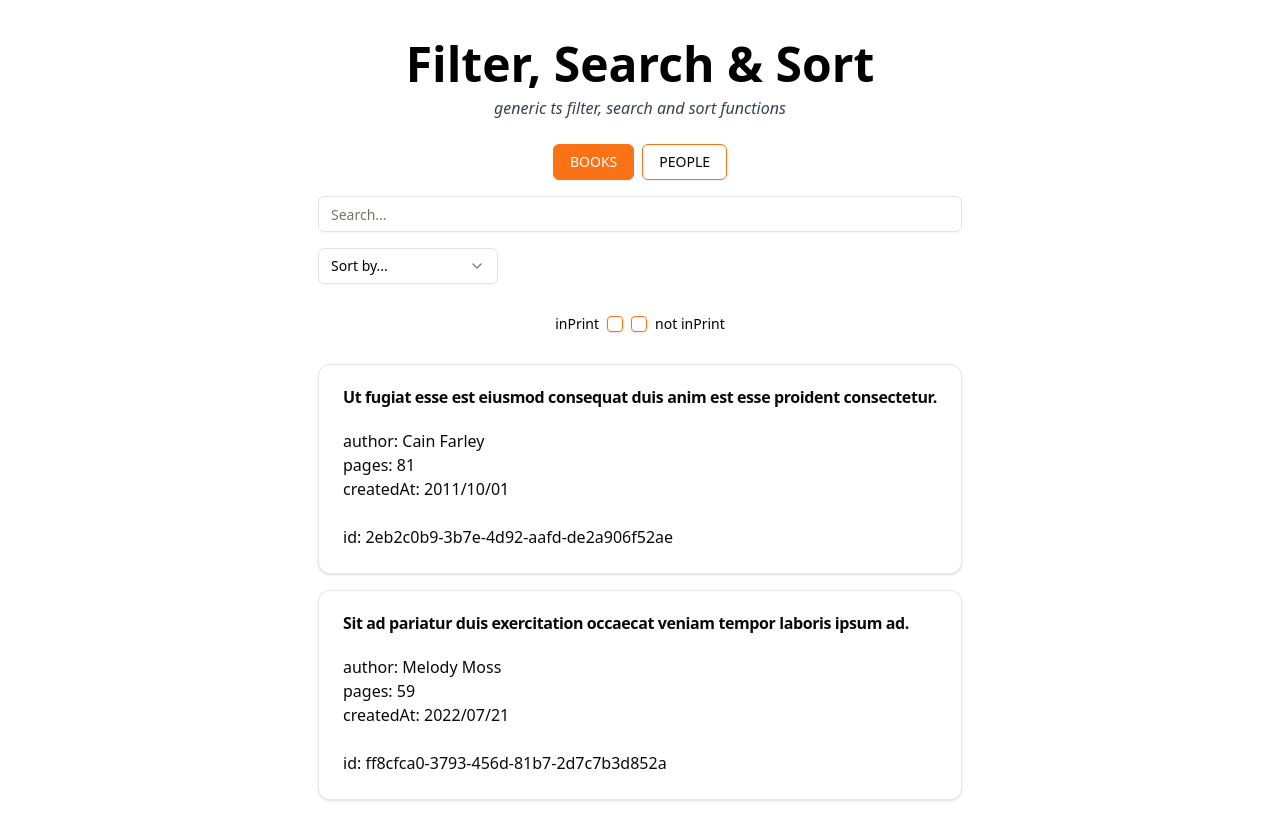
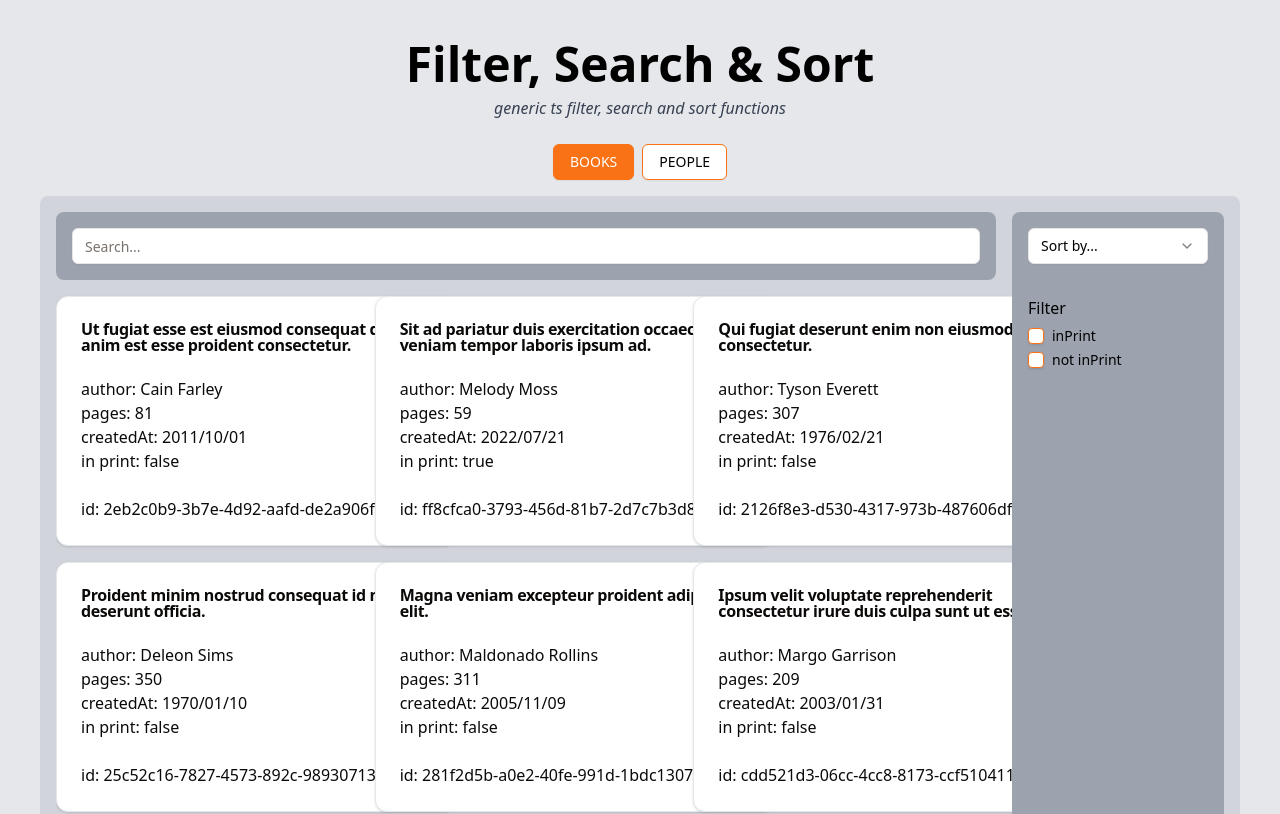
Before and after one commit to willemverbuyst/filter-search-sort, a React (Vite) app: page / in a window 1280 px wide. Shown: the top 814 px of the page. Built offline with nearby package versions, Linux system fonts and the light colour scheme.

Commit message:
Work on layout

```diff
--- a/src/App.tsx
+++ b/src/App.tsx
@@ -12,7 +12,7 @@ function App(): JSX.Element {
   const [display, setDisplay] = useState<keyof typeof Items>(Items.BOOKS);
 
   return (
-    <section className="w-full flex flex-col items-center p-10">
+    <div className="w-full min-h-[100vh] flex flex-col items-center p-10 bg-gray-200">
       <header className="flex flex-col items-center">
         <h1 className="text-5xl font-bold">Filter, Search & Sort</h1>
         <em className="text-gray-700 py-2">
@@ -44,6 +44,7 @@ function App(): JSX.Element {
           </Button>
         </section>
 
+        <section className="bg-gray-300 p-4 rounded-lg w-full">
           {display === Items.BOOKS ? (
             <SearchSortAndFilter
               dataSource={books}
@@ -71,8 +72,9 @@ function App(): JSX.Element {
               )}
             </SearchSortAndFilter>
           )}
+        </section>
       </main>
-    </section>
+    </div>
   );
 }
 
--- a/src/components/Filters.tsx
+++ b/src/components/Filters.tsx
@@ -1,5 +1,6 @@
 import { Checkbox } from "@/components/ui/checkbox";
 import { Label } from "@/components/ui/label";
+import React from "react";
 import { Filter } from "../interfaces/Filter";
 
 interface Props<T extends Record<PropertyKey, any>> {
@@ -46,14 +47,14 @@ export function Filters<T extends Record<PropertyKey, any>>(
   }
 
   return (
-    <section className="flex flex-col items-center gap-2 py-4">
+    <section className="flex flex-col gap-2 py-4">
+      <h2>Filter</h2>
       {filterKeys
         .filter((k): k is string => !!k)
         .map((key) => {
           return (
-            <section key={key} className="flex gap-2">
+            <React.Fragment key={key}>
               <div className="flex items-center space-x-2">
-                <Label htmlFor={`${key}-true`}>{key}</Label>
                 <Checkbox
                   id={`${key}-true`}
                   checked={filterProperties.some(
@@ -66,7 +67,9 @@ export function Filters<T extends Record<PropertyKey, any>>(
                       isTruthySelected: true,
                     });
                   }}
+                  className="bg-white"
                 />
+                <Label htmlFor={`${key}-true`}>{key}</Label>
               </div>
               <div className="flex items-center space-x-2">
                 <Checkbox
@@ -81,10 +84,11 @@ export function Filters<T extends Record<PropertyKey, any>>(
                       isTruthySelected: false,
                     });
                   }}
+                  className="bg-white"
                 />
                 <Label htmlFor={`${key}-false`}>not {key}</Label>
               </div>
-            </section>
+            </React.Fragment>
           );
         })}
     </section>
--- a/src/components/Renderers/BookRenderer.tsx
+++ b/src/components/Renderers/BookRenderer.tsx
@@ -12,7 +12,7 @@ export function BookRenderer(props: Book): JSX.Element {
   const { _id, author, createdAt, pages, inPrint, title } = props;
 
   return (
-    <Card>
+    <Card className="w-[400px]">
       <CardHeader>
         <CardTitle>{title}</CardTitle>
       </CardHeader>
@@ -22,6 +22,7 @@ export function BookRenderer(props: Book): JSX.Element {
         <p>
           createdAt: <Moment date={createdAt} format="YYYY/MM/DD" />
         </p>
+        <p>in print: {inPrint.toString()}</p>
       </CardContent>
       <CardFooter>id: {_id}</CardFooter>
     </Card>
--- a/src/components/Renderers/PeopleRenderer.tsx
+++ b/src/components/Renderers/PeopleRenderer.tsx
@@ -10,7 +10,7 @@ import { Person } from "../../interfaces/Person";
 export function PeopleRenderer(props: Person): JSX.Element {
   const { _id, firstName, age, eyeColor, surname, email } = props;
   return (
-    <Card>
+    <Card className="w-[400px]">
       <CardHeader>
         <CardTitle>
           {firstName} {surname}
--- a/src/components/SearchInput.tsx
+++ b/src/components/SearchInput.tsx
@@ -1,5 +1,4 @@
 import { useEffect, useState } from "react";
-
 import { useDebounce } from "../hooks/useDebounce";
 import { Input } from "./ui/input";
 
@@ -19,6 +18,7 @@ export function SearchInput(props: Props): JSX.Element {
 
   return (
     <Input
+      className="bg-white"
       value={query}
       id="search"
       placeholder="Search..."
--- a/src/components/SearchSortAndFilter.tsx
+++ b/src/components/SearchSortAndFilter.tsx
@@ -49,7 +49,9 @@ export function SearchSortAndFilter<T extends Record<PropertyKey, any>>(
     searchSortAndFilterState;
 
   return (
-    <section className="flex flex-col gap-4">
+    <section className="grid grid-rows-2 grid-flow-col gap-4 max-h-[80vh] overflow-y-auto">
+      <div className="col-span-4 flex flex-col gap-4">
+        <section className="bg-gray-400 p-4 rounded-lg">
           <SearchInput
             searchQuery={initialSearchQuery}
             setSearchQuery={useCallback(
@@ -61,6 +63,20 @@ export function SearchSortAndFilter<T extends Record<PropertyKey, any>>(
               [],
             )}
           />
+        </section>
+
+        <div className="grid grid-cols-3 gap-4">
+          {children &&
+            dataSource
+              .filter((a) =>
+                genericSearch(a, searchProperties, searchQuery, false),
+              )
+              .sort((a, b) => genericSort(a, b, sortProperty))
+              .filter((a) => genericFilter(a, filterProperties))
+              .map((d) => children(d))}
+        </div>
+      </div>
+      <div className="col-span-1 row-span-2 p-4 flex flex-col gap-4 items-start bg-gray-400 rounded-lg">
         <Sorters
           sortKeys={sortKeys}
           setSortProperty={(sortProperty): void => {
@@ -80,12 +96,7 @@ export function SearchSortAndFilter<T extends Record<PropertyKey, any>>(
             });
           }}
         />
-      {children &&
-        dataSource
-          .filter((a) => genericSearch(a, searchProperties, searchQuery, false))
-          .sort((a, b) => genericSort(a, b, sortProperty))
-          .filter((a) => genericFilter(a, filterProperties))
-          .map((d) => children(d))}
+      </div>
     </section>
   );
 }
--- a/src/components/Sorters.tsx
+++ b/src/components/Sorters.tsx
@@ -30,7 +30,7 @@ export function Sorters<T extends Record<PropertyKey, any>>(
         });
       }}
     >
-      <SelectTrigger className="w-[180px]">
+      <SelectTrigger className="w-[180px] bg-white">
         <SelectValue placeholder="Sort by..." />
       </SelectTrigger>
       <SelectContent>
```
Lines whose indentation alone changed are shown as unchanged.
